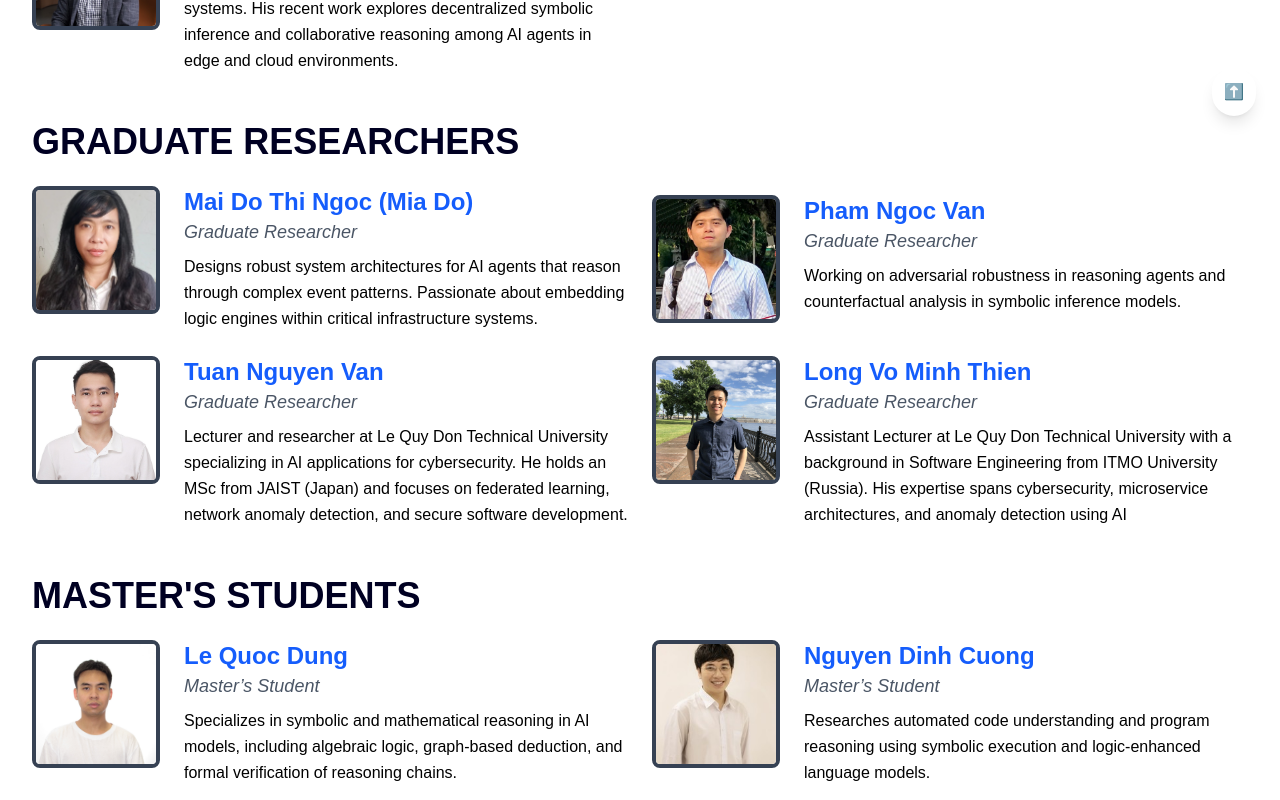
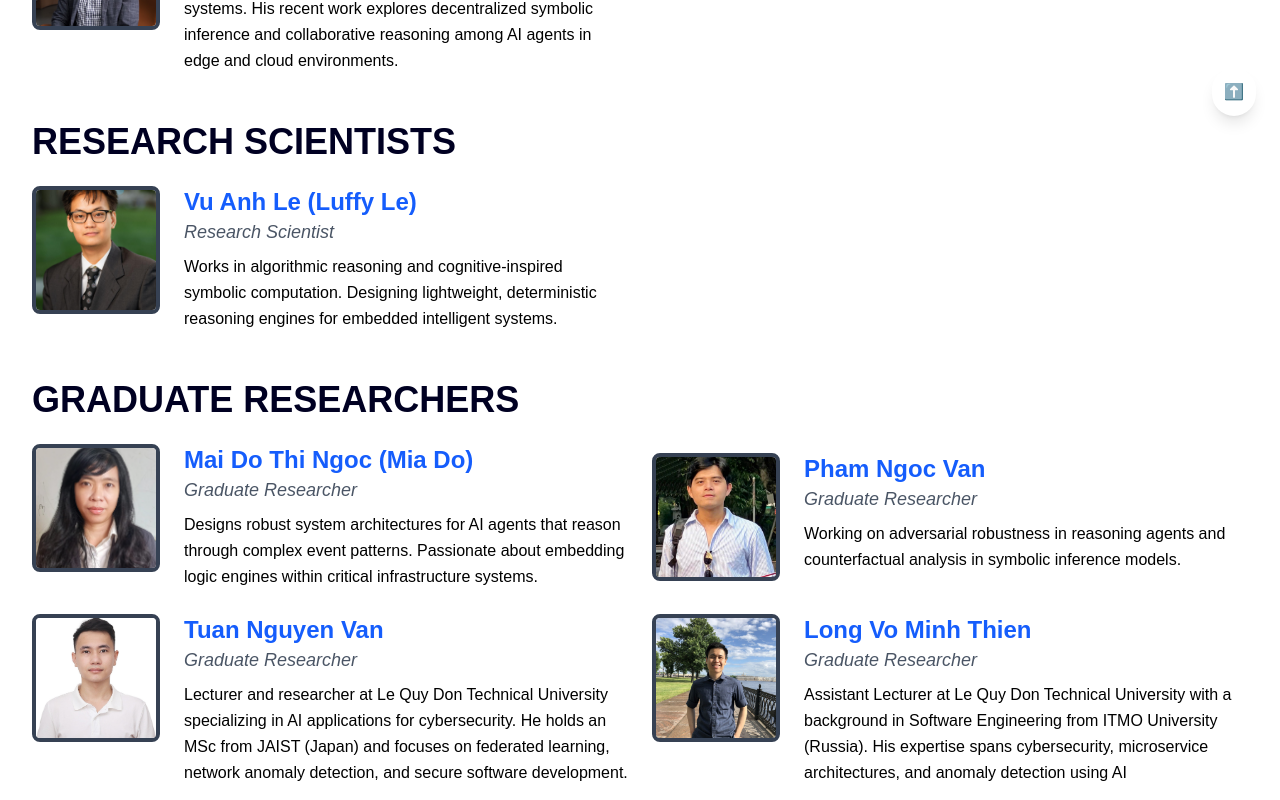
Before and after one commit to ducsssanh/lab-web, a Next.js app: page /people in a window 1280 px wide. Shown: the part 660-1460 px from the top of the page. Built offline with nearby package versions, Linux system fonts and the light colour scheme.

Commit message:
Add Luffy

```diff
--- a/src/app/people/page.js
+++ b/src/app/people/page.js
@@ -26,6 +26,17 @@ export default function PeoplePage() {
           role: "Associate Investigator",
           img: "people/LeDuyDung.jpg",
           about: "Specialist in federated learning and distributed knowledge systems. His recent work explores decentralized symbolic inference and collaborative reasoning among AI agents in edge and cloud environments.",
+        },
+      ],
+    },
+    {
+      title: "RESEARCH SCIENTISTS",
+      members: [
+        {
+          name: "Vu Anh Le (Luffy Le)",
+          role: "Research Scientist",
+          img: "people/LuffyLe.jpg",
+          about: "Works in algorithmic reasoning and cognitive-inspired symbolic computation. Designing lightweight, deterministic reasoning engines for embedded intelligent systems.",
         },
       ],
     },
```
Also changed, not shown: public/people/LuffyLe.jpg (added).
